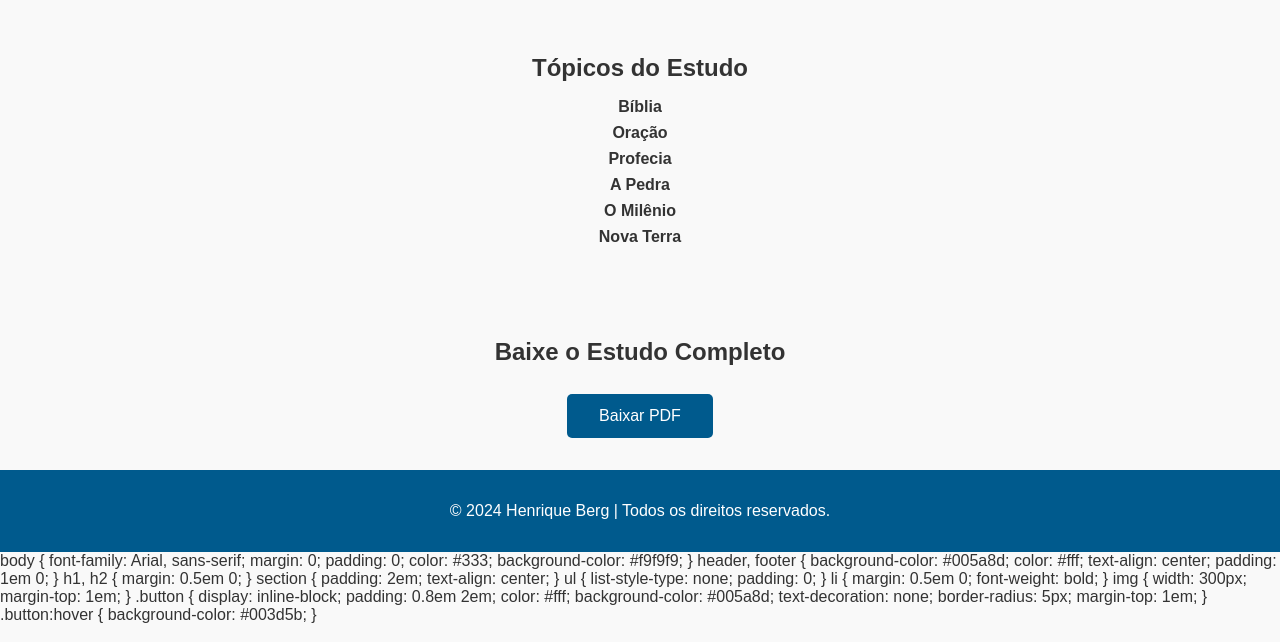
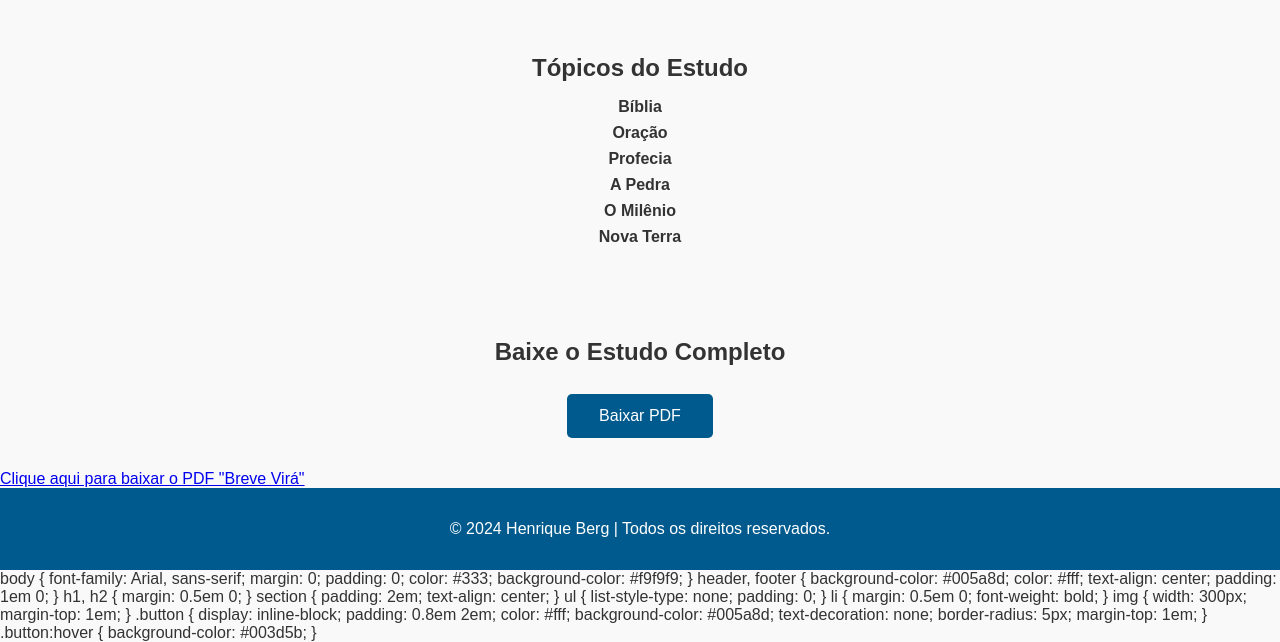
Before and after one commit to Re46Re/Breve-Vira, a plain HTML site: page index.html in a window 1280 px wide. Shown: the part 595-1237 px from the top of the page. Drawn offline with Linux system fonts and the light colour scheme.

Commit message:
Update index.html

```diff
--- a/index.html
+++ b/index.html
@@ -38,6 +38,7 @@
         <h2>Baixe o Estudo Completo</h2>
         <a href="downloads/curso-breve-vira.pdf" class="button">Baixar PDF</a>
     </section>
+    <a href="curso-breve-vira.pdf" download>Clique aqui para baixar o PDF "Breve Virá"</a>
 
     <!-- Rodapé -->
     <footer>
```
